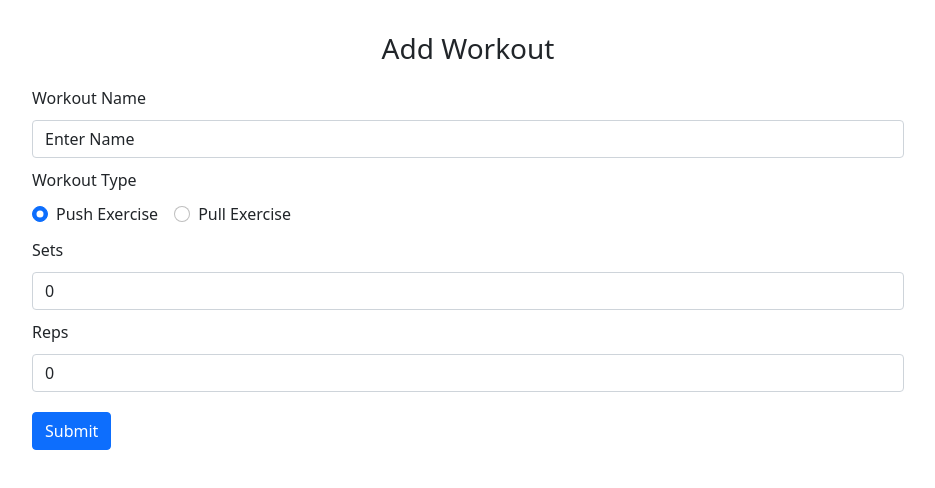
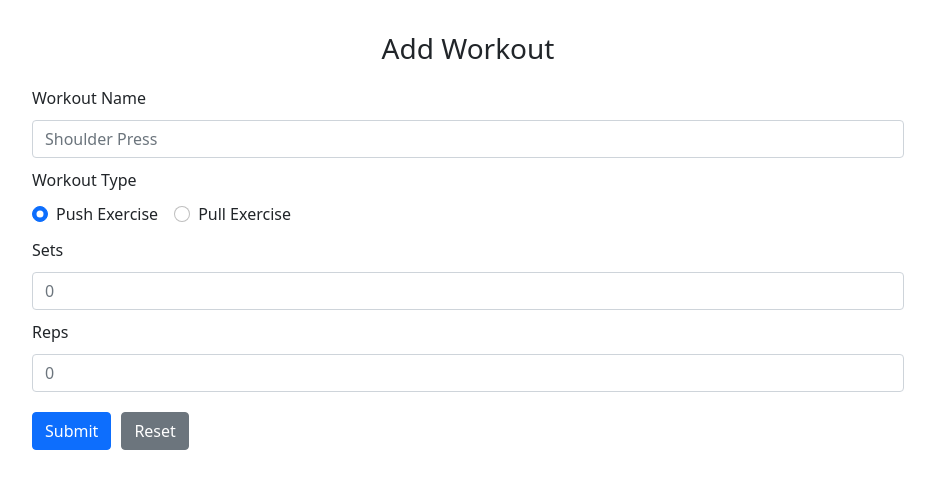
Before and after one commit to Ckalia11/workout-app, a React (Create React App) app: page / in a window 1280 px wide. Shown: the top 488 px of the page, without its empty margins (172-1107 px from the left). Built offline with nearby package versions, Linux system fonts and the light colour scheme.

Commit message:
change form to controlled component and added reset button

```diff
--- a/src/components/workout-form.css
+++ b/src/components/workout-form.css
@@ -24,3 +24,10 @@
     text-align: center;
     margin-bottom: 20px;
 }
+
+/* buttons */
+
+.button-container button {
+    display: inline-block; /* or "inline" */
+    margin-right: 10px; /* Optional: Add some space between the buttons */
+}
--- a/src/components/workout-form.js
+++ b/src/components/workout-form.js
@@ -1,48 +1,70 @@
-import React from "react";
+import React, {useState} from "react";
 import "./workout-form.css";
 
 export default function WorkoutForm() {
 
+    const initialFormData = {
+        workoutName: "",
+        workoutType: "push",
+        workoutSets: "",
+        workoutReps: "",
+    }
+
+    const [formData, setFormData] = useState(initialFormData);
+
     const handleSubmit = (e) => {
         e.preventDefault();
-        const form = e.target;
-        const formData = new FormData(form);
-        const formJson = Object.fromEntries(formData.entries());
-        console.log(formJson);
+        console.log(formData);
+    }
+
+    const handleChange = (e) => {
+        const {name, value} = e.target;
+        setFormData(prevData => ({
+            ...prevData,
+            [name]: value,
+        }) )
+    }
+
+    const resetForm = () => {
+        setFormData(initialFormData);
     }
 
     return (
     <div className = "container-fluid">
         <h3 className = "form-title">Add Workout</h3>
-        <form method="post" onSubmit={handleSubmit}>
+        <form id = "workout-form" method="post" onSubmit={handleSubmit}>
                 <div className = "form-group">
-                    <label className="label" htmlFor = "workout-name">Workout Name</label>
-                    <input id = "workout-name" className = "form-control" name = "workout-name" type = "text" defaultValue="Enter Name" />
+                    <label className="label" htmlFor = "workoutName">Workout Name</label>
+                    <input id = "workout-name" className = "form-control" name = "workoutName" value = {formData.workoutName} placeholder="Shoulder Press" type = "text" onChange={handleChange} />
                 </div>
                 <div className="workout-type">
                     <p className="label">Workout Type</p>
                     <div className="form-check form-check-inline">
-                        <input  id = 'push' className="form-check-input" type="radio" name="workout-type" value = "push" defaultChecked = {true} />
+                        <input  id = 'push' className="form-check-input" type="radio" name="workoutType" value = "push" checked = {formData.workoutType === "push"} onChange={handleChange} />
                         <label className="form-check-label" htmlFor="push">
                             Push Exercise
                         </label>
                     </div>
                     <div className="form-check form-check-inline">
-                        <input id = 'pull' className="form-check-input" type="radio" name="workout-type" value = "pull" />
+                        <input id = 'pull' className="form-check-input" type="radio" name="workoutType" value = "pull" checked = {formData.workoutType === "pull"} onChange={handleChange} />
                         <label className="form-check-label" htmlFor="pull">
                             Pull Exercise
                         </label>
                     </div>
                 </div>
                 <div className="form-group">
-                    <label className="label" htmlFor = "workout-sets">Sets</label>
-                    <input id = 'workout-sets' className="form-control" name = "workout-sets" type="number" defaultValue="0" min="0"/>
+                    <label className="label" htmlFor = "workoutSets">Sets</label>
+                    <input id = 'workout-sets' className="form-control" name = "workoutSets" type="number" value = {formData.workoutSets} placeholder="0" onChange={handleChange} min="0"/>
                 </div>
                 <div className="form-group">
-                    <label className="label" htmlFor = "workout-reps">Reps</label>
-                    <input id = 'workout-reps' className="form-control" name = "workout-reps" type="number" defaultValue="0" min="0"/>
+                    <label className="label" htmlFor = "workoutReps">Reps</label>
+                    <input id = 'workout-reps' className="form-control" name = "workoutReps" value = {formData.workoutReps} onChange={handleChange} placeholder="0" type="number" min="0"/>
                 </div>
-                <button type="submit" className="btn btn-primary">Submit</button>
+                <div className="button-container">
+                    <button type="submit" className="btn btn-primary">Submit</button>
+                    <button type = "button" className="btn btn-secondary" onClick={resetForm}>Reset</button>
+                </div>
+
         </form>
     </div>
     )
```
